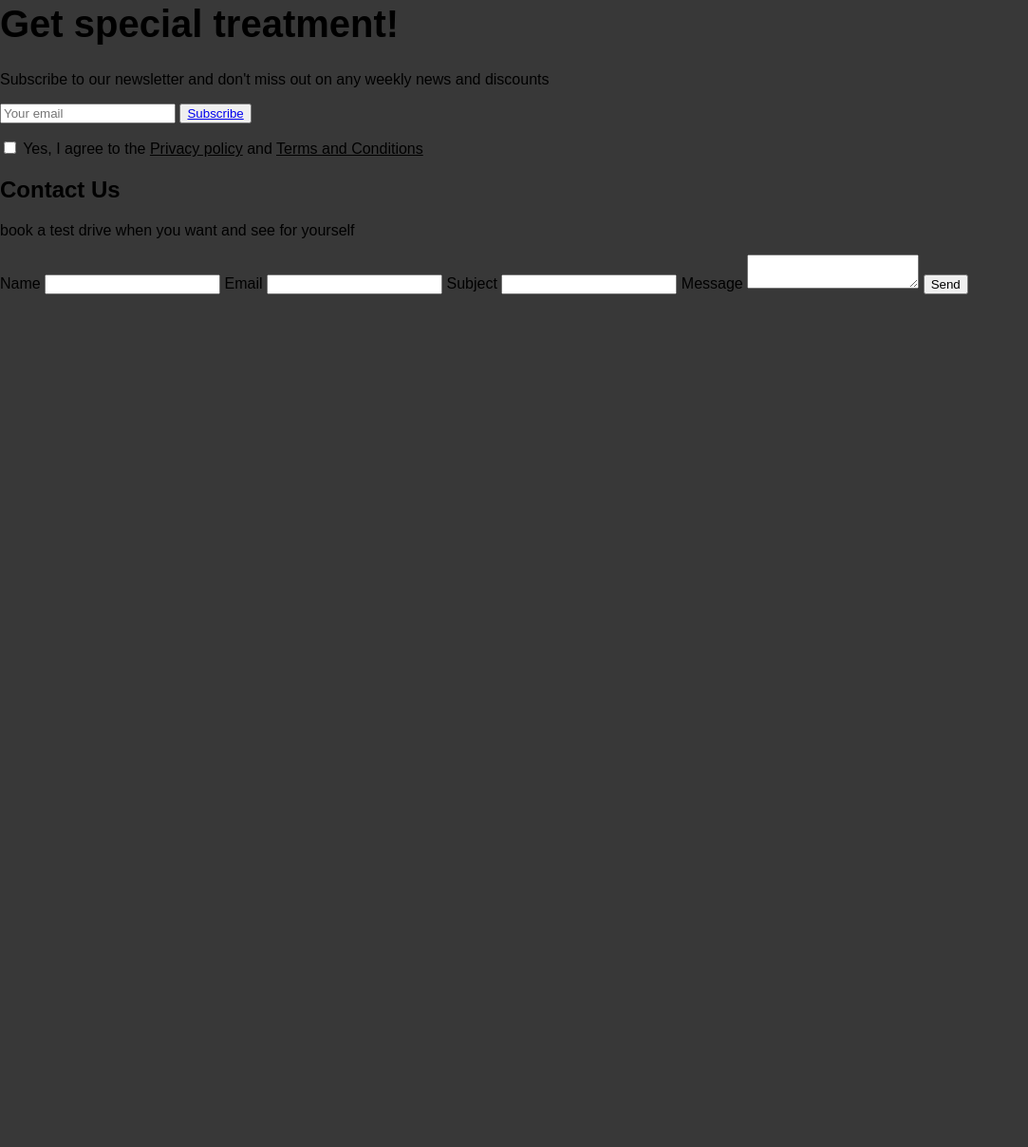
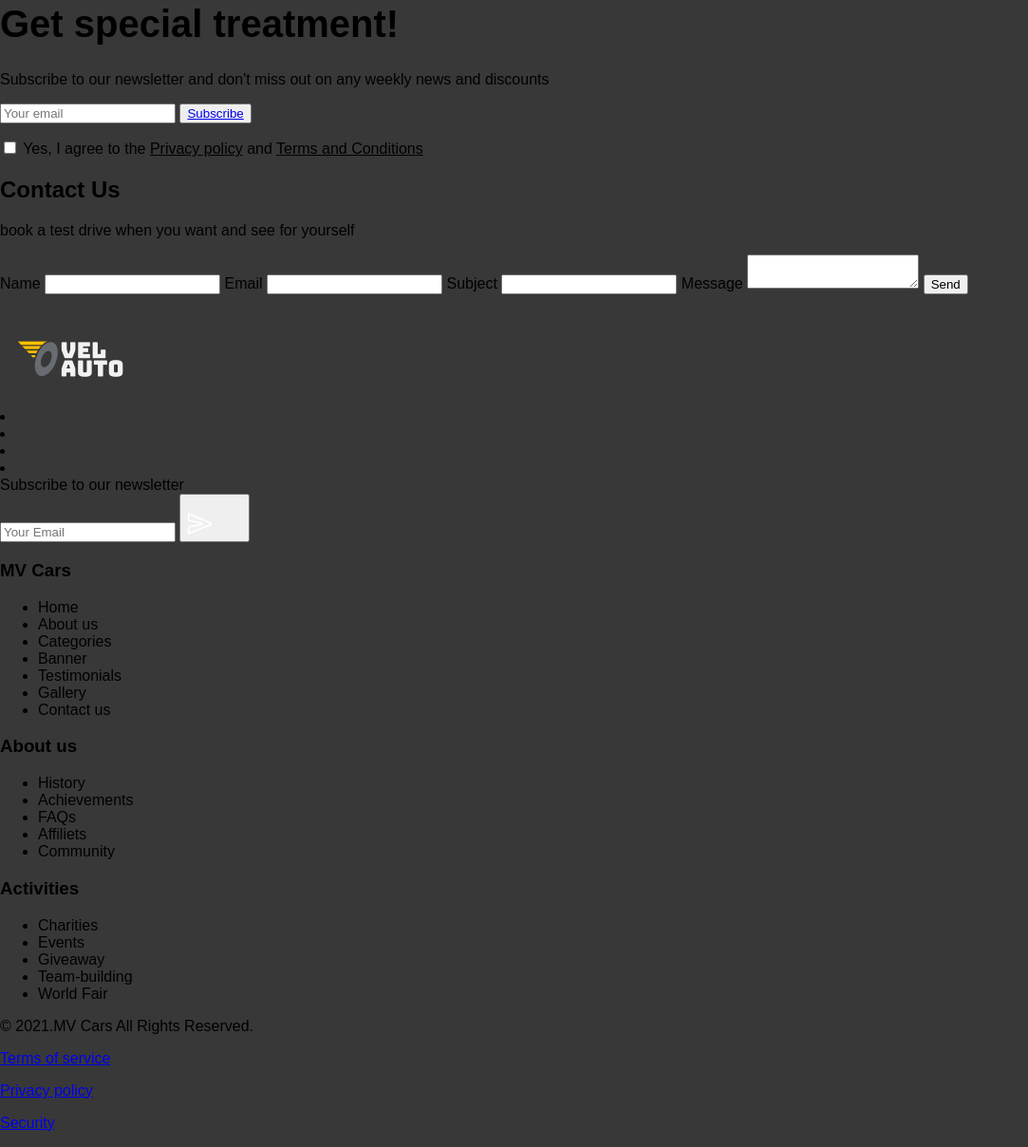
Before and after one commit to martin-js-dev/CARS, a plain HTML site: page index.html in a window 1280 px wide. Shown: the part 2180-3388 px from the top of the page at 95% size, without its empty margins (0-1083 px from the left). Before the commit the page ends 2508 px from the top, so only its background shows below. Drawn offline with nearby package versions, Linux system fonts and the light colour scheme.

Commit message:
Update index.html

```diff
--- a/index.html
+++ b/index.html
@@ -232,6 +232,90 @@
 
 
      <!------------FOOTER------------------->
+
+            <footer class="footer-wrap">
+        <div class="footer-bottom">
+          <div class="page-footer">
+            <div class="footer-col" style="width: 40rem">
+              <img src="img/logo3.png" alt="" />
+              <div class="footer-social">
+                <li>
+                  <a href="#"><i class="fab fa-facebook-f"></i></a>
+                </li>
+                <li>
+                  <a href="#"><i class="fab fa-twitter"></i></a>
+                </li>
+                <li>
+                  <a href="#"><i class="fab fa-instagram"></i></a>
+                </li>
+                <li>
+                  <a href="#"><i class="fab fa-youtube"></i></a>
+                </li>
+              </div>
+              <div class="letter-1">
+                <label for="">Subscribe to our newsletter</label>
+                <div class="input">
+                  <input type="text" placeholder="Your Email" class="letter" />
+                  <button>
+                    <a href="#"
+                      ><ion-icon
+                        name="send-outline"
+                        style="color: white; font-size: 1.7rem"
+                      ></ion-icon
+                    ></a>
+                  </button>
+                </div>
+              </div>
+            </div>
+            <div class="footer-col">
+              <h3>MV Cars</h3>
+              <ul>
+                <li>Home</li>
+                <li>About us</li>
+                <li>Categories</li>
+                <li>Banner</li>
+                <li>Testimonials</li>
+                <li>Gallery</li>
+                <li>Contact us</li>
+              </ul>
+            </div>
+            <div class="footer-col">
+              <h3>About us</h3>
+              <ul>
+                <li>History</li>
+                <li>Achievements</li>
+                <li>FAQs</li>
+                <li>Affiliets</li>
+                <li>Community</li>
+              </ul>
+            </div>
+
+            <div class="footer-col">
+              <h3>Activities</h3>
+              <ul>
+                <li>Charities</li>
+                <li>Events</li>
+                <li>Giveaway</li>
+                <li>Team-building</li>
+                <li>World Fair</li>
+              </ul>
+            </div>
+          </div>
+
+          <div class="ending">
+            <p class="copy">© 2021.MV Cars All Rights Reserved.</p>
+            <div class="links">
+              <p><a href="#">Terms of service</a></p>
+              <p><a href="#">Privacy policy</a></p>
+              <p><a href="#">Security</a></p>
+            </div>
+          </div>
+        </div>
+      </footer>
+
+
+
+
 </body>
 <script type="module" src="https://unpkg.com/ionicons@5.5.2/dist/ionicons/ionicons.esm.js"></script>
 <script src="script.js"></script>
```
